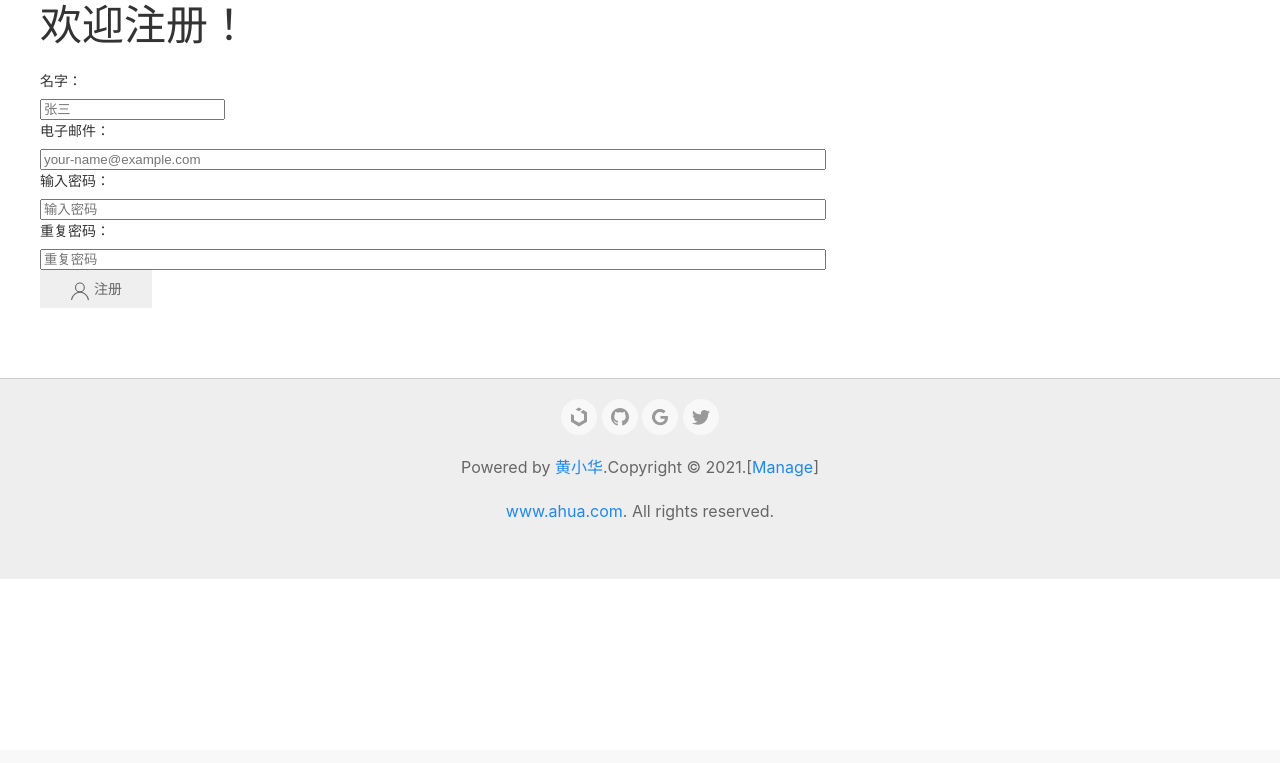
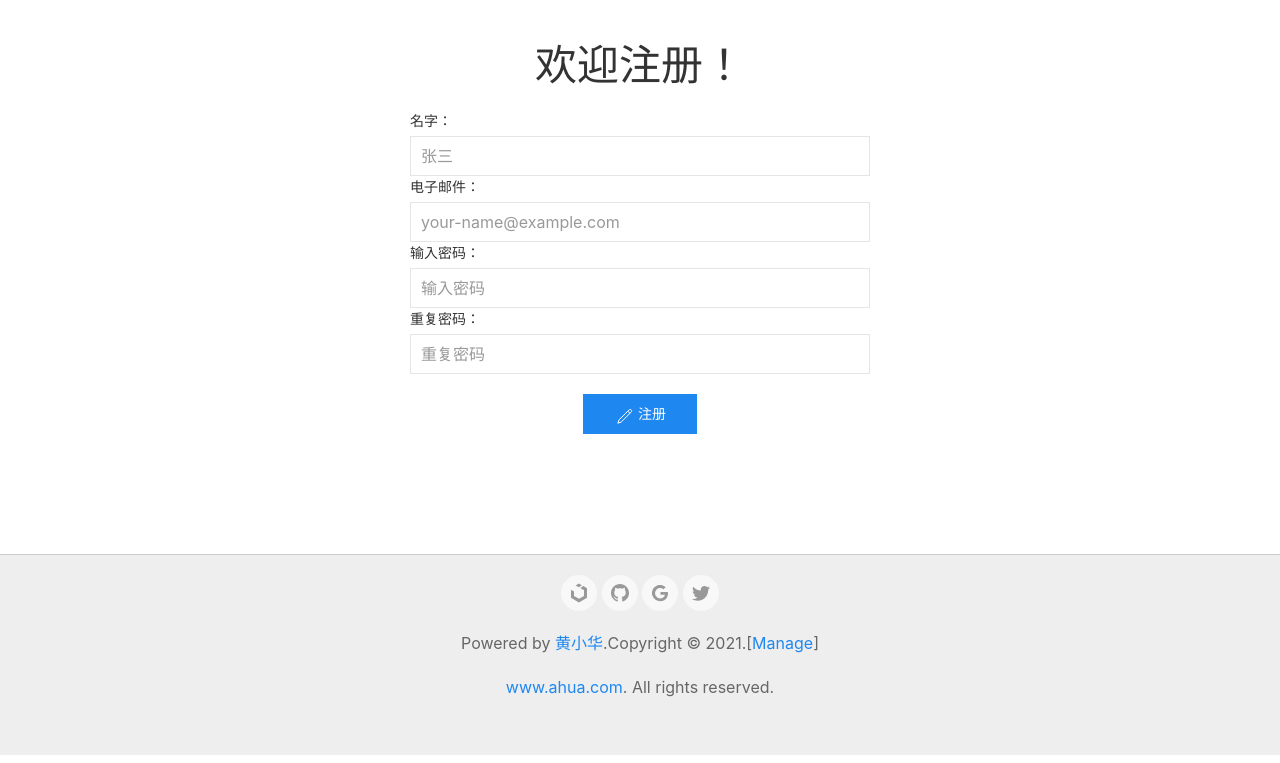
Before and after one commit to gezi-cpp/web_py, a Python web app: template www/templates/register.html in a window 1280 px wide. Shown: the part 50-813 px from the top of the page. Before the commit the page ends 571 px from the top, so only its background shows below. Run offline with Jinja, Linux system fonts and the light colour scheme; the template is opened without the code that fills it, so the values that code supplies are empty; some libraries are stand-ins or nearby versions.

Commit message:
完善注册界面

```diff
--- a/www/templates/register.html
+++ b/www/templates/register.html
@@ -57,36 +57,38 @@ $(function(){
 
 {% block content %}
 
-    <div class="uk-width-2-3">
-        <h1>欢迎注册！</h1>
+    <div class="uk-width-2-3 uk-align-center" style="width:500px">
+        <div class="uk-text-center">
+            <p><h1>欢迎注册！</h1></p>
+        </div>
         <form id="vm" v-on="submit:submit" class="uk-form uk-form-stacked">
             <div class="uk-alert al-alert-danger uk-hidden"></div>
             <div class="uk-form-row">
                 <label class="uk-form-label">名字：</label>
                 <div class="uk-form-controls">
-                    <input v-model="name" type="text" maxlength="50" placeholder="张三"uk-width-1-1">
+                    <input v-model="name" type="text" maxlength="50" placeholder="张三" class="uk-input uk-width-1-1 uk-form-middle">
                 </div>
             </div>
             <div class="uk-form-row">
                 <label class="uk-form-label">电子邮件：</label>
                 <div class="uk-form-controls">
-                    <input v-model="email" type="text" maxlength="50" placeholder="your-name@example.com" class="uk-width-1-1">
+                    <input v-model="email" type="text" maxlength="50" placeholder="your-name@example.com" class="uk-input uk-width-1-1 uk-form-middle">
                 </div>
             </div>
             <div class="uk-form-row">
                 <label class="uk-form-label">输入密码：</label>
                 <div class="uk-form-controls">
-                    <input v-model="password1" type="password" maxlength="50" placeholder="输入密码" class="uk-width-1-1">
+                    <input v-model="password1" type="password" maxlength="50" placeholder="输入密码" class="uk-input uk-width-1-1 uk-form-middle">
                 </div>
             </div>
             <div class="uk-form-row">
                 <label class="uk-form-label">重复密码：</label>
                 <div class="uk-form-controls">
-                    <input v-model="password2" type="password" maxlength="50" placeholder="重复密码" class="uk-width-1-1">
+                    <input v-model="password2" type="password" maxlength="50" placeholder="重复密码" class="uk-input uk-width-1-1 uk-form-middle">
                 </div>
             </div>
-            <div class="uk-form-row">
-                <button type="submit" class="uk-button button-primary"><i uk-icon="user"></i> 注册</button>
+            <div class="uk-form-row uk-margin uk-text-center">
+                <button type="submit" class="uk-button uk-button-primary"><i uk-icon="pencil"></i> 注册</button>
             </div>
         </form>
     </div>
```
